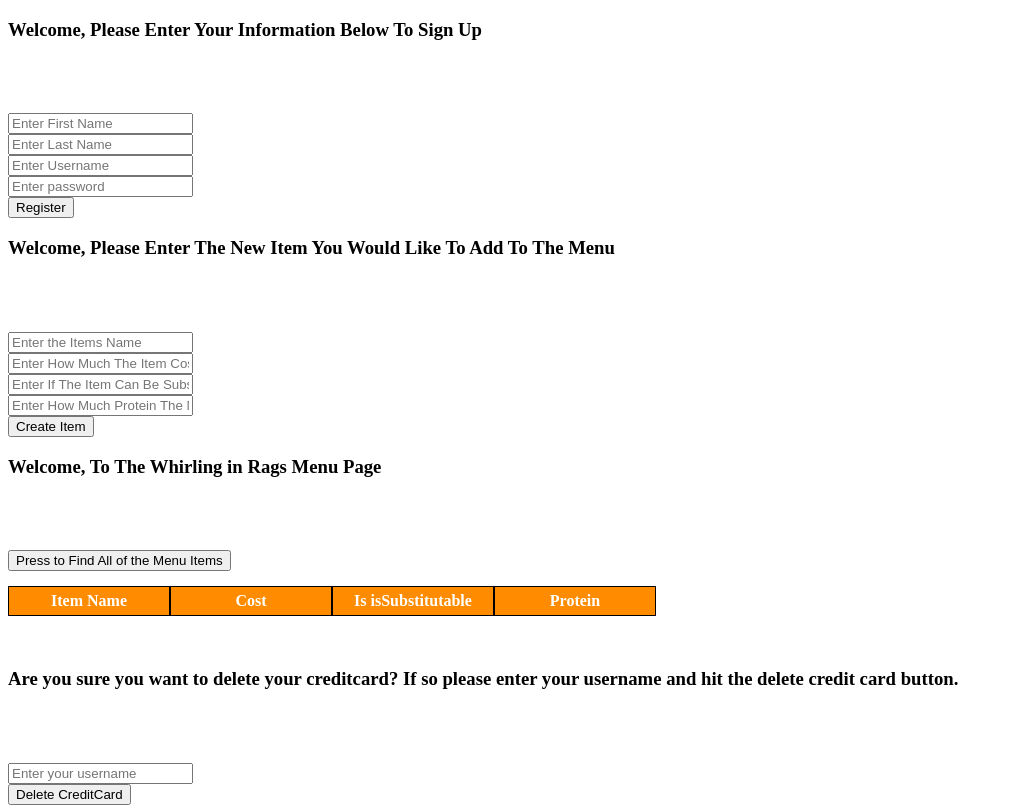
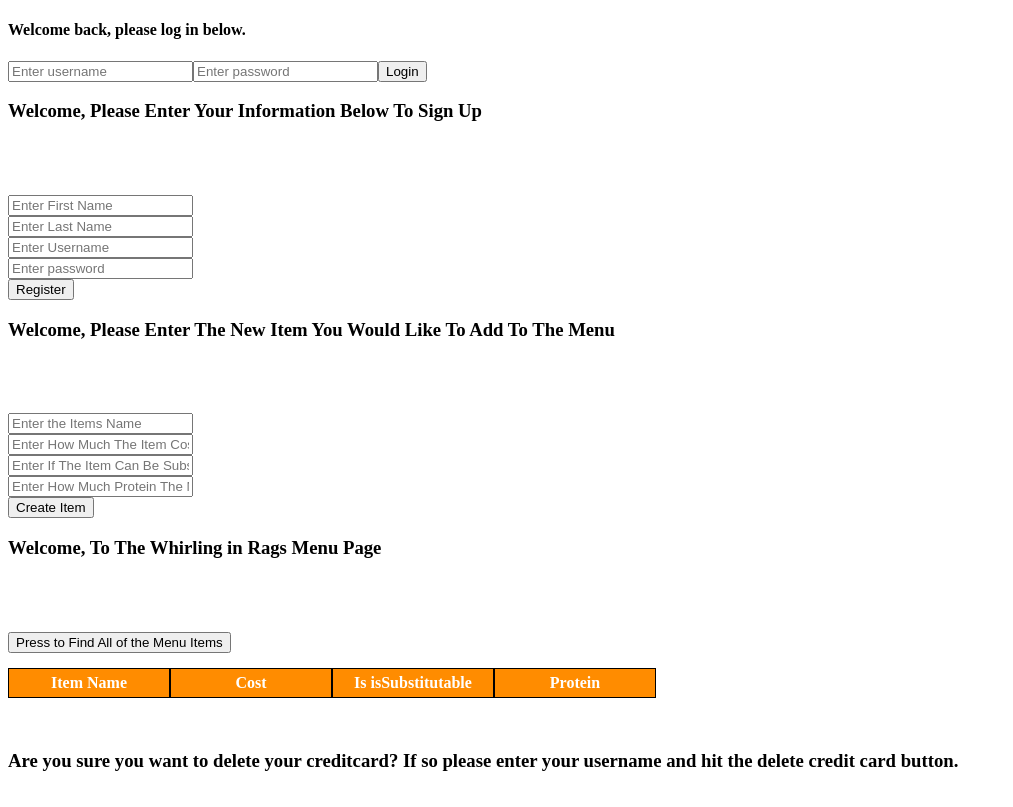
Before and after one commit to SyntaxError-JARS/Whirling_In_Rags_FE_GB_CC, a React (Create React App) app in the folder whirling-in-rags/: page / in a window 1280 px wide. Shown: the top 807 px of the page, without its empty margins (0-1013 px from the left). Built offline with nearby package versions, Linux system fonts and the light colour scheme.

Commit message:
Added Customer Login and AddCreditCard

```diff
--- a/whirling-in-rags/src/App.js
+++ b/whirling-in-rags/src/App.js
@@ -1,4 +1,5 @@
 import DeleteCreditCard from "./components/CreditCard/DeleteCreditCard";
+import CustomerLogIn from "./components/Customer/CustomerLogIn";
 import CustomerRegister from "./components/Customer/CustomerRegister";
 import CreateMenuItem from "./components/Menu/CreateMenuItem";
 import MenuItem from "./components/Menu/MenuItem";
@@ -8,6 +9,7 @@ import ViewOrders from "./components/Order/ViewOrders";
 function App() {
   return (
     <>
+    <CustomerLogIn />
     <CustomerRegister />
     <br></br>
     <CreateMenuItem />
--- a/whirling-in-rags/src/components/Customer/CustomerLogIn.jsx
+++ b/whirling-in-rags/src/components/Customer/CustomerLogIn.jsx
@@ -0,0 +1,47 @@
+import axios from "axios";
+import { useRef } from "react";
+// import { useNavigate } from "react-router-dom";
+// import { userContext } from "../../App";
+
+export default function CustomerLogIn() {
+    const usernameInput = useRef();
+    const passwordInput = useRef();
+    // const [user, setUser] = useContext(userContext);
+    // const navigate = useNavigate();
+    const url = "https://whrilinginrags.azurewebsites.net";
+
+    async function login() {
+
+        const customer = {
+            username: usernameInput.current.value,
+            password: passwordInput.current.value,
+        };
+
+        if (customer.password === "hello") {
+            alert("You need to reset password");
+        } else {
+            try {
+                const response = await axios.post(`${url}/auth`, customer);
+                console.log(response.data);
+                // console.log("Hey this is the user prior ", user);
+                // setUser({ ...user, username: customer.username });
+                // console.log("This is after we set the user ", user);
+                // the below code, manipulates the DOM
+                // window.location.replace("http://localhost:3000/dashboard");
+                // navigate("/dashboard");
+            } catch (error) {
+                console.error(error.response.data);
+                alert(error.response.data);
+            }
+        }
+    }
+
+    return (
+        <>
+            <h4>Welcome back, please log in below.</h4>
+            <input placeholder="Enter username" ref={usernameInput}></input>
+            <input type="password" placeholder="Enter password" ref={passwordInput}></input>
+            <button onClick={login}>Login</button>
+        </>
+    );
+}
```
Also changed, not shown: whirling-in-rags/src/components/CreditCard/AddCreditCard.jsx (+63 -0 lines), 1 other file (tests, documents, lock files or other folders).
